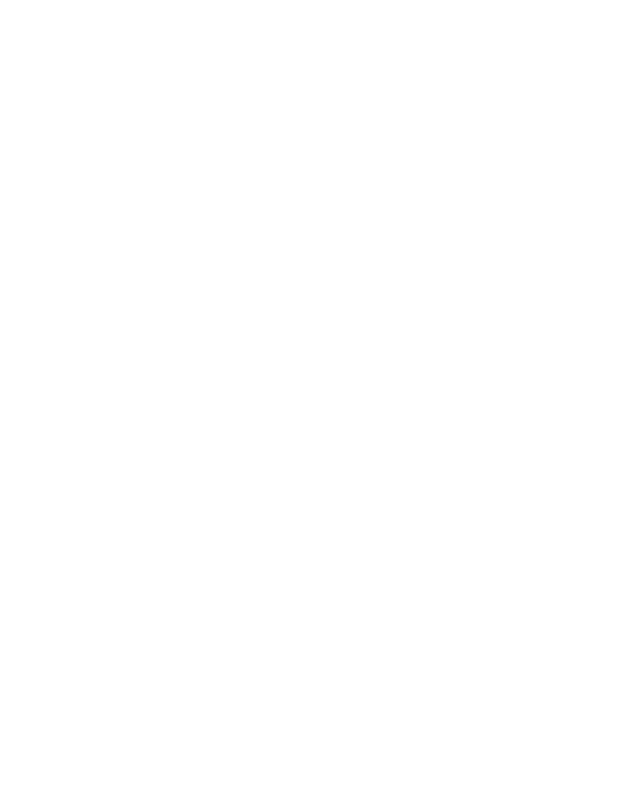
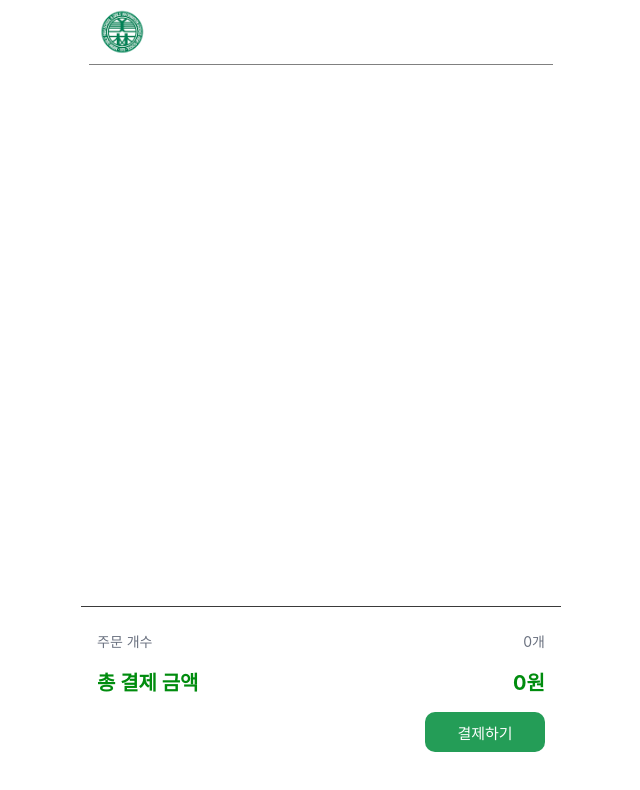
Before and after one commit to app-and-me/2025_ITShow_MirimPay_Client, a React (Vite) app: page /payment in a window 1280 px wide. Before the commit this address had no page. Shown: the top 790 px of the page, without its empty margins (319-959 px from the left). Built offline with nearby package versions, Linux system fonts and the light colour scheme; a web font is replaced by a local one.

Commit message:
feat: 결제 수단 선택 페이지

```diff
--- a/src/App.tsx
+++ b/src/App.tsx
@@ -2,6 +2,7 @@
 import { BrowserRouter as Router, Routes, Route } from 'react-router-dom';
 // import Home from './pages/test';
 import Cart from './pages/Cart';
+import Payment from "./pages/Payment";
 import Pay from './pages/Pay';
 import Face from './pages/Face';
 import Pin from './pages/Pin';
@@ -11,6 +12,7 @@ function App() {
     <Router>
       <Routes>
         <Route path="/" element={<Cart />} />
+        <Route path="/payment" element={<Payment />} />
         <Route path="/pay" element={<Pay />} />
         <Route path="/face" element={<Face />} />
         <Route path="/pin" element={<Pin />} />
--- /dev/null
+++ b/src/pages/Payment.tsx
@@ -0,0 +1,28 @@
+import React from "react";
+import { useLocation, useNavigate } from 'react-router-dom';
+import Header from "../components/Header";
+import Button from "../components/Button";
+import Footer from "../components/Footer";
+import GlobalStyle from "../styles/GlobalStyle";
+
+export default function Payment() {
+  const location = useLocation();
+  const navigate = useNavigate();
+  const { totalQuantity, totalPrice } = location.state || { totalQuantity: 0, totalPrice: 0 };
+
+  const goBack = () => navigate(-1);
+  const goNext = () => {
+    alert("다음 단계로 이동"); // 원하는 동작으로 바꿔도 됨
+  };
+
+  return (
+    <>
+      <GlobalStyle />
+      <Header />
+      <Footer totalQuantity={totalQuantity} totalPrice={totalPrice}>
+        <Button variant="back" onClick={goBack}>이전</Button>
+        <Button variant="next" onClick={goNext}>다음</Button>
+      </Footer>
+    </>
+  );
+}
```
